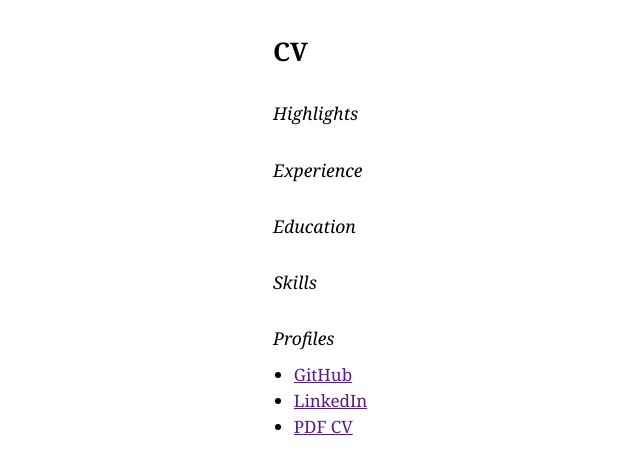
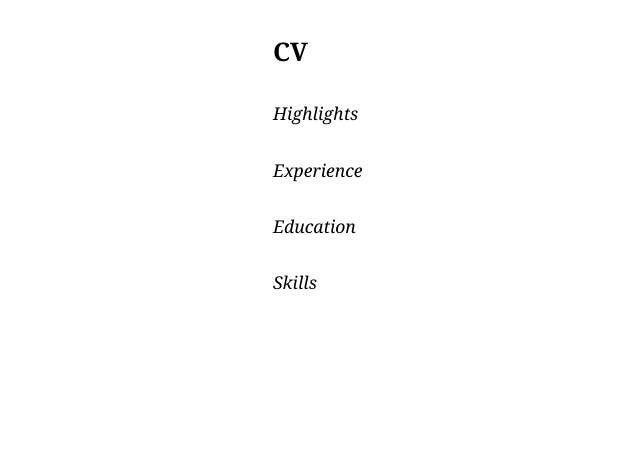
Before and after one commit to Ongevic/research, a Jekyll site: the page built from src/cv.md, in a window 1280 px wide. Shown: the top 474 px of the page, without its empty margins (27-667 px from the left). Built offline with Jekyll 4.4.1, drawn with Linux system fonts in a browser that asks for light colours.

Commit message:
Remove profiles section from CV
Removed the profiles section with links to GitHub, LinkedIn, and PDF CV.

```diff
--- a/src/cv.md
+++ b/src/cv.md
@@ -58,12 +58,3 @@ permalink: /cv/
     {% endfor %}
   </ul>
 </section>
-
-<section class="cv-section">
-  <h2>Profiles</h2>
-  <ul class="inline-links">
-    <li><a href="{{ site.profile.links.github }}" target="_blank" rel="noreferrer">GitHub</a></li>
-    <li><a href="{{ site.profile.links.linkedin }}" target="_blank" rel="noreferrer">LinkedIn</a></li>
-    <li><a href="{{ site.profile.links.cv_pdf | relative_url }}" target="_blank" rel="noreferrer">PDF CV</a></li>
-  </ul>
-</section>
```
